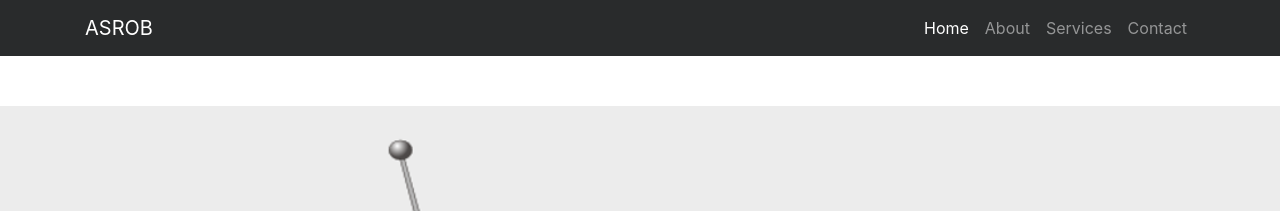
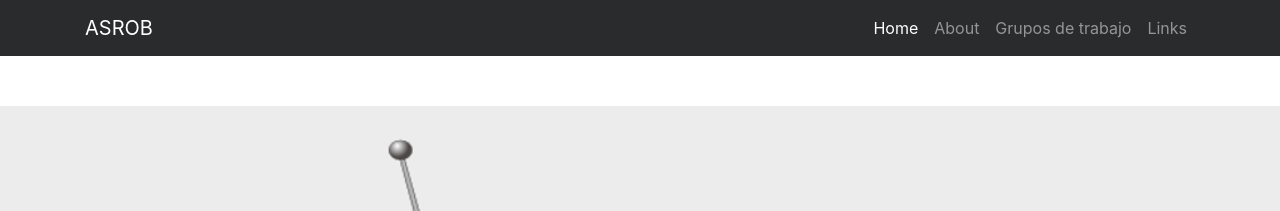
Before and after one commit to asrob-uc3m/asrob-uc3m.github.io, a Jekyll site: the page built from index.html, in a window 1280 px wide. Shown: the top 211 px of the page. Built offline with Jekyll 4.4.1, drawn with Linux system fonts in a browser that asks for light colours.

Commit message:
Fix navbar

```diff
--- a/_includes/navigation.html
+++ b/_includes/navigation.html
@@ -11,13 +11,13 @@
                         <a class="nav-link" href="#">Home <span class="sr-only">(current)</span></a>
                     </li>
                     <li class="nav-item">
-                        <a class="nav-link" href="#">About</a>
+                        <a class="nav-link" href="#about">About</a>
                     </li>
                     <li class="nav-item">
-                        <a class="nav-link" href="#">Services</a>
+                        <a class="nav-link" href="#workgroups">Grupos de trabajo</a>
                     </li>
                     <li class="nav-item">
-                        <a class="nav-link" href="#">Contact</a>
+                        <a class="nav-link" href="#moreinfo">Links</a>
                     </li>
                 </ul>
             </div>
```
